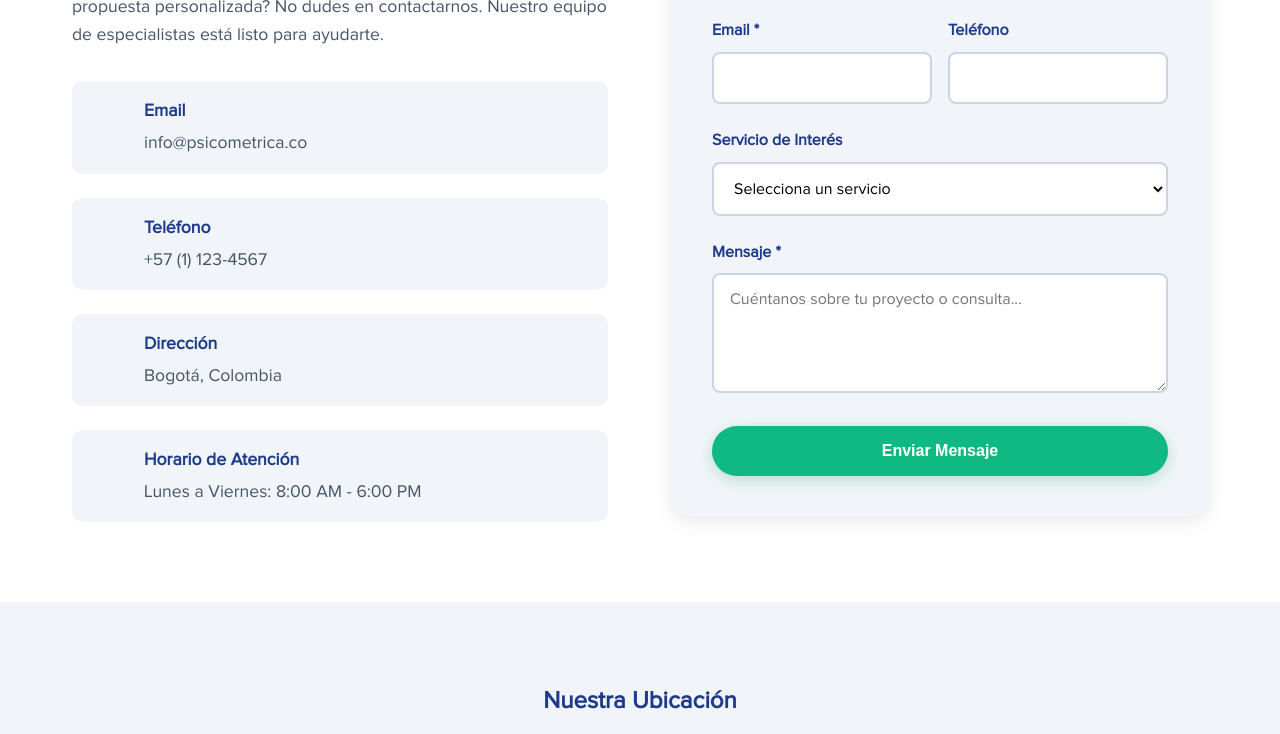
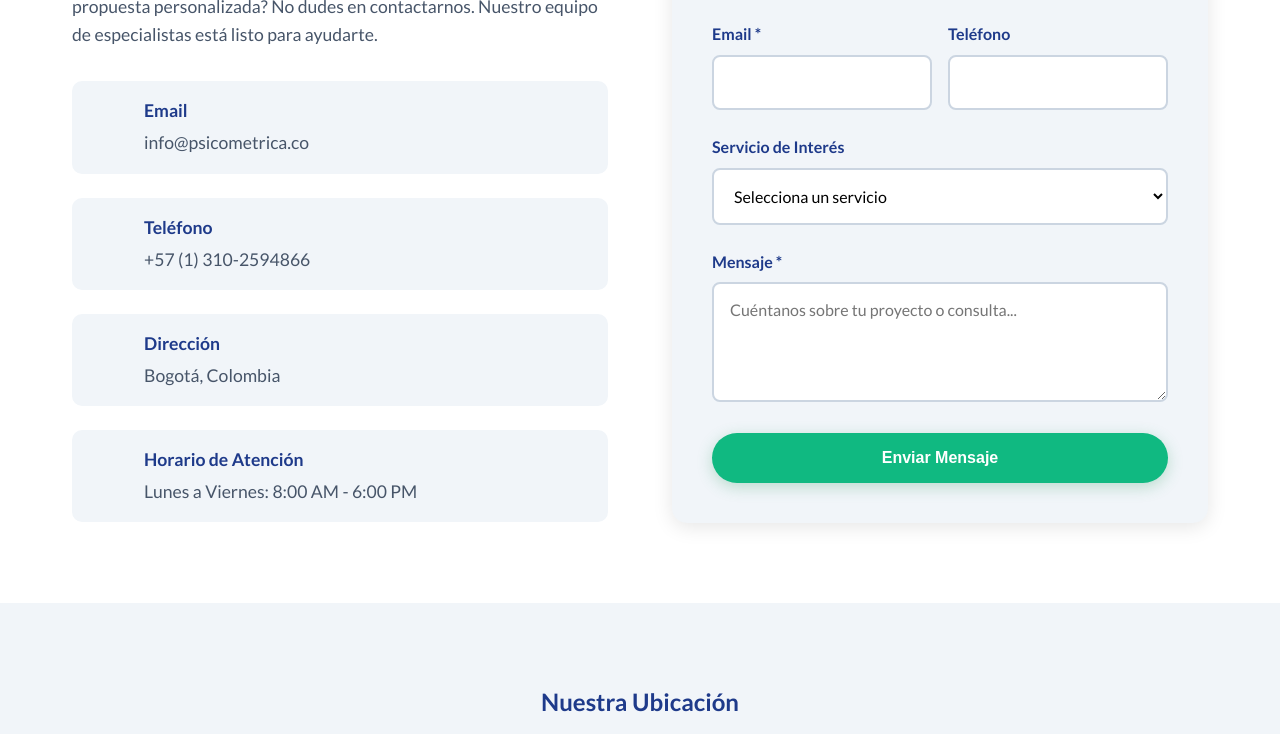
Before and after one commit to phab0s/psicometrica-co, a plain HTML site: page contacto.html in a window 1280 px wide. Shown: the part 560-1294 px from the top of the page. Drawn offline with Linux system fonts and the light colour scheme.

Commit message:
Actualizacion del sitio web - mar 26/08/2025 14:08:22,13

```diff
--- a/contacto.html
+++ b/contacto.html
@@ -15,12 +15,9 @@
     <link rel="icon" type="image/png" sizes="16x16" href="/favicon-16x16.png">
 
     <style>
-        @font-face {
-            font-family: 'Proxima Nova';
-            src: url('/Proxima Nova Reg.ttf') format('truetype');
-            font-weight: normal;
-            font-style: normal;
-        }
+        /* Importar fuente Lato de Google Fonts */
+        @import url('https://fonts.googleapis.com/css2?family=Lato:ital,wght@0,100;0,300;0,400;0,700;0,900;1,100;1,300;1,400;1,700;1,900&display=swap');
+
         :root {
             /* Colores principales */
             --blanco: #FFFFFF;
@@ -50,14 +47,14 @@
         }
 
         body {
-            font-family: 'Proxima Nova', sans-serif;
+            font-family: 'Lato', sans-serif;
             line-height: 1.6;
             color: var(--gris-oscuro);
             background-color: var(--blanco);
         }
 
         h1, h2, h3, h4, h5, h6 {
-            font-family: 'Proxima Nova', sans-serif;
+            font-family: 'Lato', sans-serif;
             font-weight: 600;
             color: var(--azul-marino);
             margin-bottom: 1rem;
@@ -487,7 +484,7 @@
                             </div>
                             <div class="contact-details">
                                 <h3>Teléfono</h3>
-                                <p>+57 (1) 123-4567</p>
+                                <p>+57 (1) 310-2594866</p>
                             </div>
                         </div>
 
```
Also changed, not shown: clientes.html (+5 -8 lines), nosotros.html (+5 -8 lines), soluciones.html (+5 -8 lines), 3 other files.
